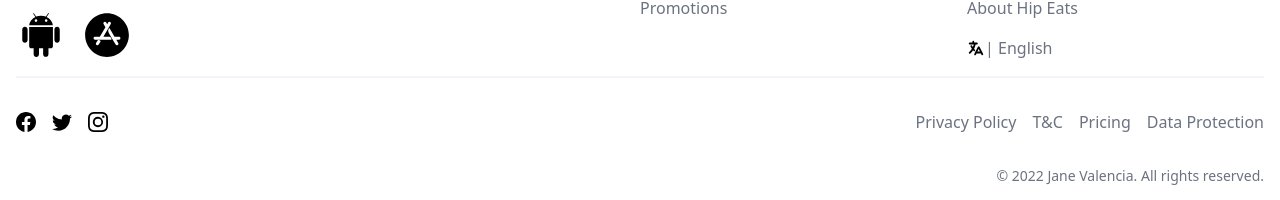
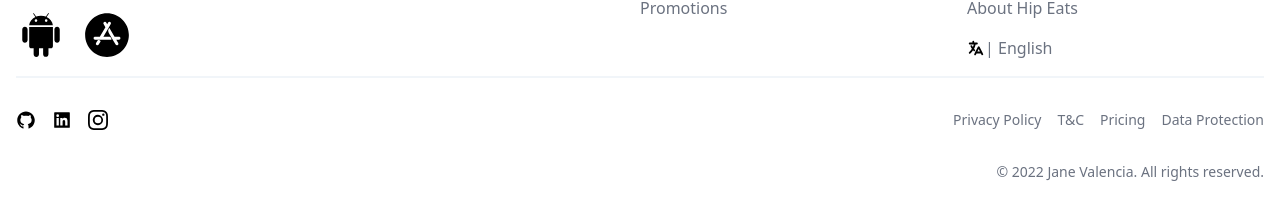
Before and after one commit to janevalencia/react-cra-hip-eats, a React (Create React App) app: page / in a window 1280 px wide. Shown: the part 2676-2876 px from the top of the page. Built offline with nearby package versions, Linux system fonts and the light colour scheme.

Commit message:
Add social media links to footer

```diff
--- a/src/components/Footer.tsx
+++ b/src/components/Footer.tsx
@@ -1,7 +1,7 @@
 import React from "react";
-import { BsFacebook, BsTwitter, BsInstagram } from "react-icons/bs";
+import { BsInstagram } from "react-icons/bs";
 import { IoLogoAppleAppstore } from "react-icons/io5";
-import { AiFillAndroid } from "react-icons/ai";
+import { AiFillAndroid, AiFillGithub, AiFillLinkedin } from "react-icons/ai";
 import { HiTranslate } from "react-icons/hi";
 
 // Default Footer props.
@@ -56,17 +56,23 @@ const Footer = ({ author, year }: FooterProps) => {
       {/* Social Media, Privacy */}
       <div className="grid md:grid-cols-2 w-full border-t-2 border-slate-100 py-4 mt-4">
         <div className="flex justify-start items-center gap-4 max-w-[100px]">
-          <BsFacebook
+          <a href="https://github.com/janevalencia/hip-eats" target="_blank" rel="noreferrer">
+            <AiFillGithub
               size={20}
               className="cursor-pointer"
             />
-          <BsTwitter size={20} className="cursor-pointer" />
+          </a>
+          <a href="https://www.linkedin.com/in/janevalencia/" target="_blank" rel="noreferrer">
+            <AiFillLinkedin size={20} className="cursor-pointer" />
+          </a>
+          <a href="https://www.instagram.com/janevlencia" target="_blank" rel="noreferrer">
             <BsInstagram
               size={20}
               className="cursor-pointer"
             />
+          </a>
         </div>
-        <div className="flex flex-col md:flex-row md:justify-end gap-4 py-4">
+        <div className="flex flex-col md:flex-row md:justify-end gap-4 py-4 text-sm">
           <span className="cursor-pointer hover:underline text-gray-500">Privacy Policy</span>
           <span className="cursor-pointer hover:underline text-gray-500">T&C</span>
           <span className="cursor-pointer hover:underline text-gray-500">Pricing</span>
```
Lines whose indentation alone changed are shown as unchanged.
